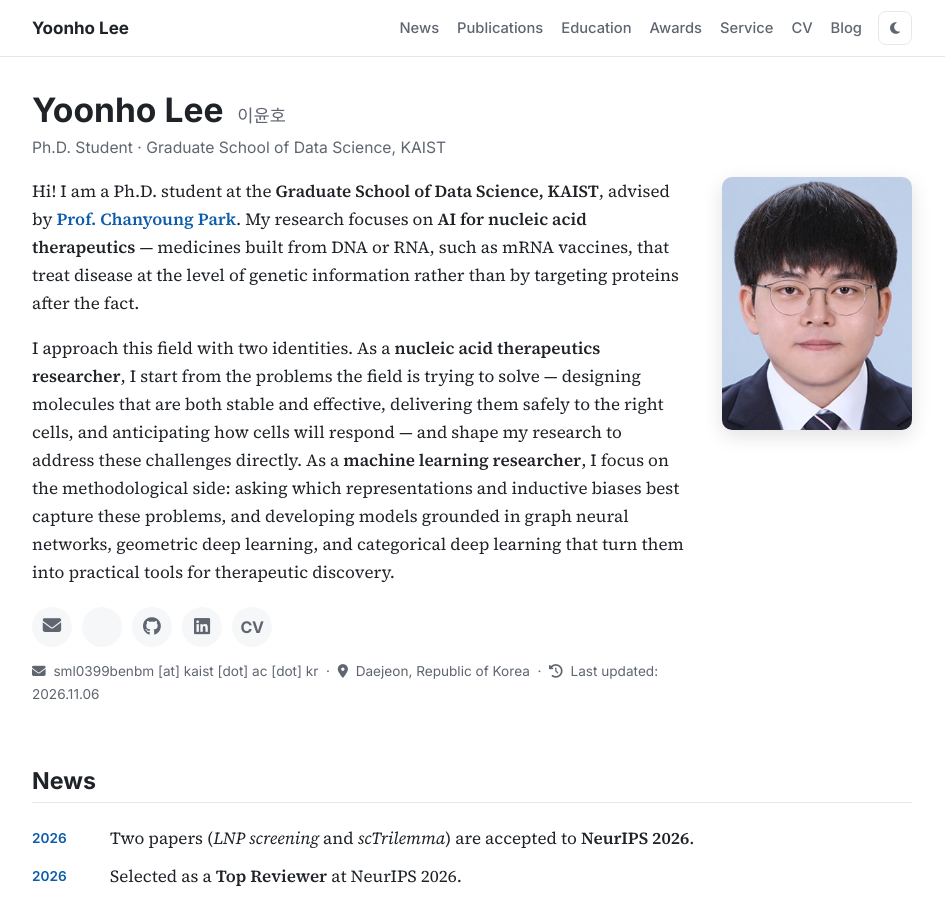
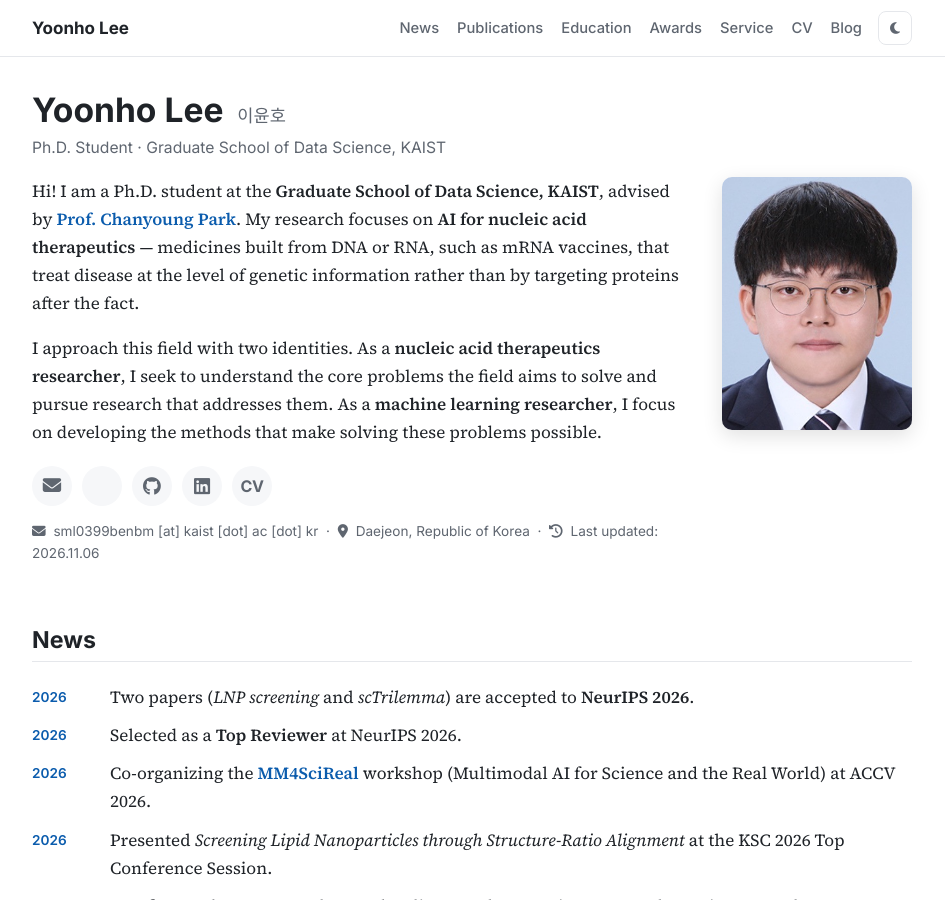
Before and after one commit to Yoonho-Lee-AI4Science/Yoonho-Lee-AI4Science.github.io, a Jekyll site: the page built from index.html, in a window 1280 px wide and 900 px high. Shown: the whole window, without its empty margins (168-1113 px from the left). Built offline with Jekyll 4.4.1, drawn with Linux system fonts in a browser that asks for light colours; a style sheet for code colours, icons or effects is not loaded.

Commit message:
Shorten dual-identity sentences in bio
Co-Authored-By: Claude Opus 5.5 <noreply@anthropic.com>

```diff
--- a/index.html
+++ b/index.html
@@ -56,14 +56,10 @@
         </p>
         <p>
           I approach this field with two identities.
-          As a <strong>nucleic acid therapeutics researcher</strong>, I start from the problems the field
-          is trying to solve — designing molecules that are both stable and effective, delivering them
-          safely to the right cells, and anticipating how cells will respond — and shape my research
-          to address these challenges directly.
-          As a <strong>machine learning researcher</strong>, I focus on the methodological side:
-          asking which representations and inductive biases best capture these problems, and developing
-          models grounded in graph neural networks, geometric deep learning, and categorical deep learning
-          that turn them into practical tools for therapeutic discovery.
+          As a <strong>nucleic acid therapeutics researcher</strong>, I seek to understand the core problems
+          the field aims to solve and pursue research that addresses them.
+          As a <strong>machine learning researcher</strong>, I focus on developing the methods that make
+          solving these problems possible.
         </p>
 
         <ul class="social">
```
